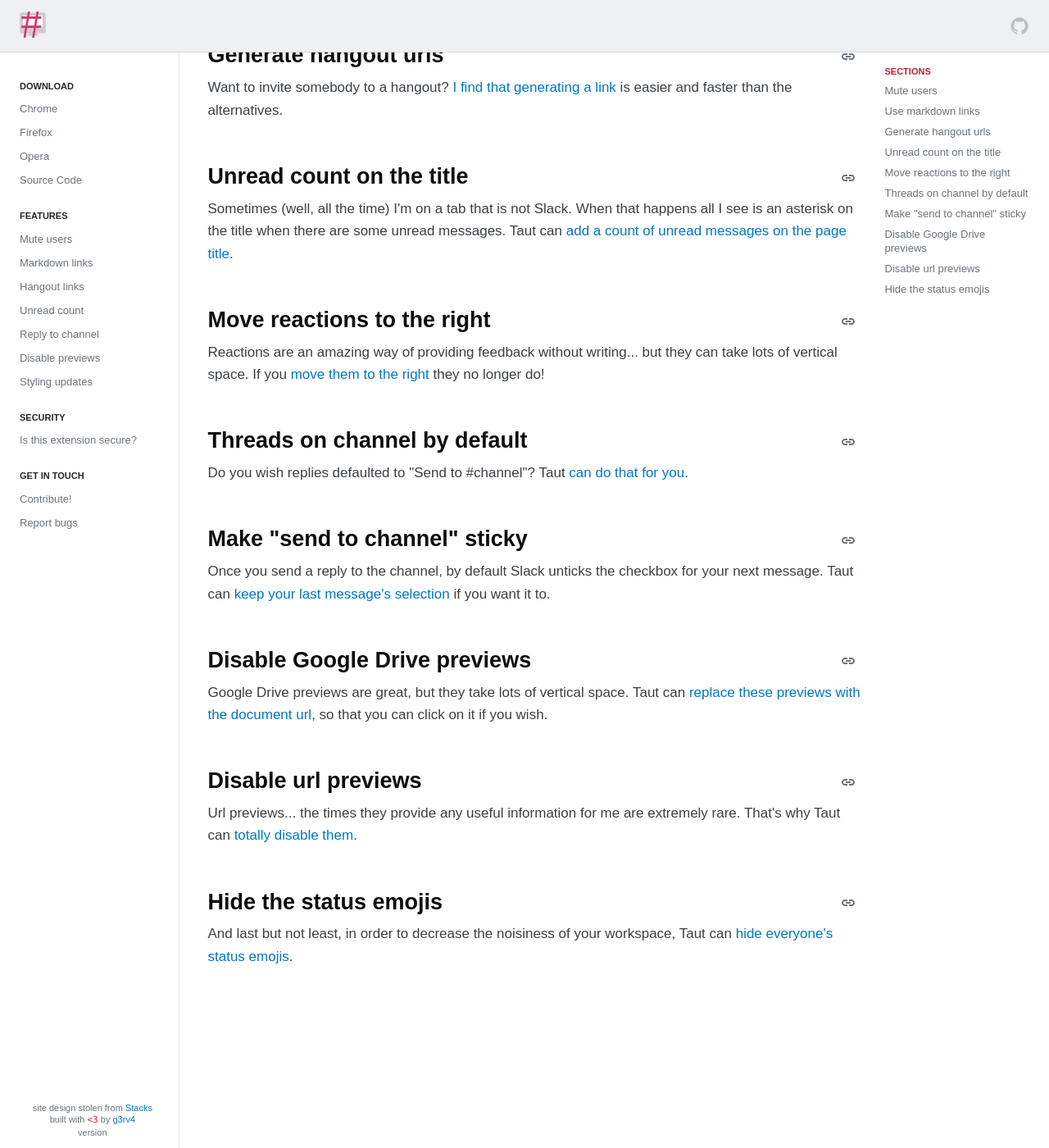
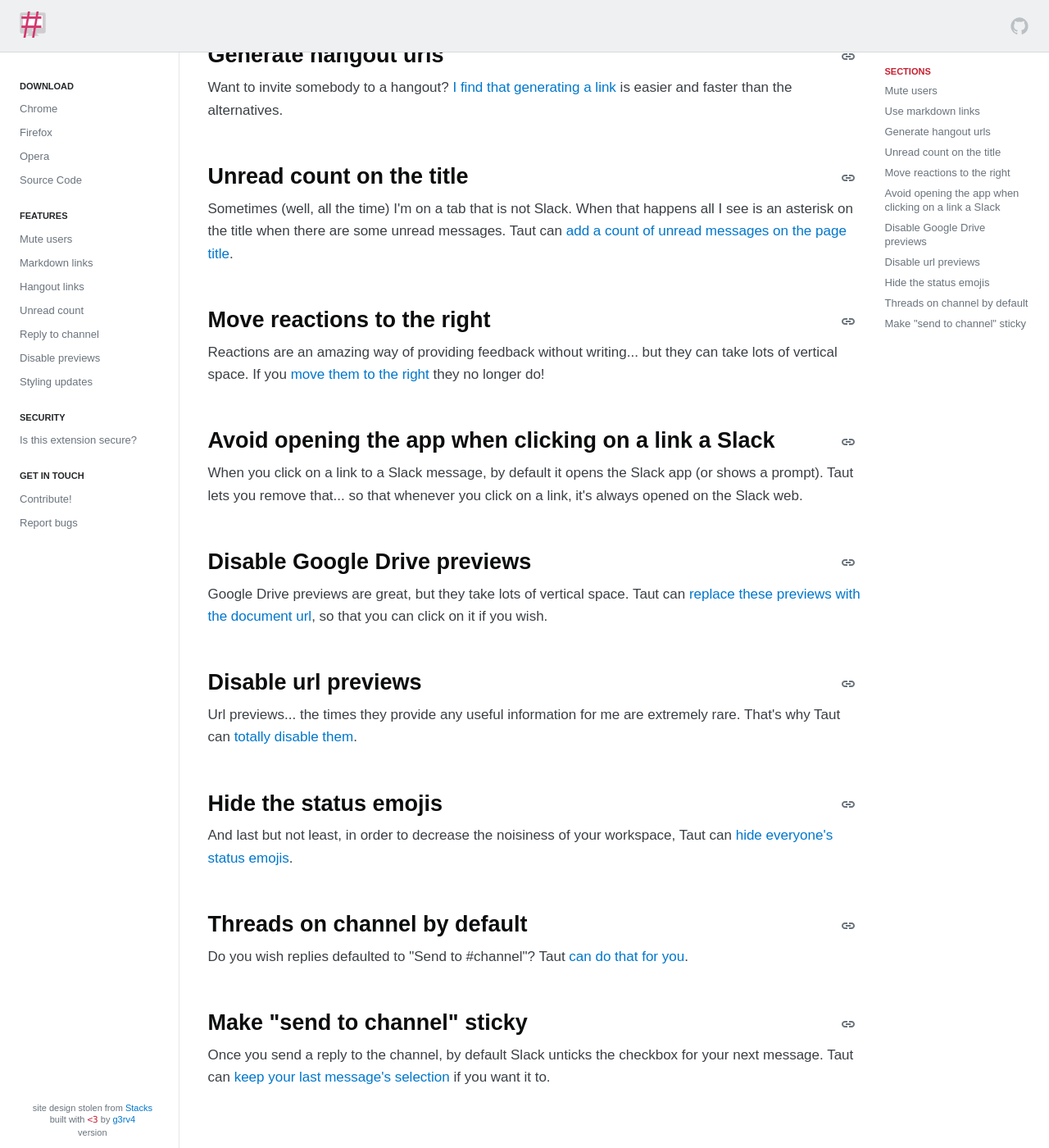
Before and after one commit to g3rv4/refined.chat, a Jekyll site: the page built from index.html, in a window 1280 px wide and 1400 px high, scrolled down 563 px. Shown: the whole window at 82% size. Built offline with Jekyll 4.4.1, drawn with Linux system fonts in a browser that asks for light colours.

Commit message:
Add the newest feature! Avoid opening the Slack app

```diff
--- a/index.html
+++ b/index.html
@@ -33,13 +33,8 @@
 </section>
 
 <section class="stacks-section">
-    {% header h2 | Threads on channel by default %}
-    <p class="stacks-copy">Do you wish replies defaulted to "Send to #channel"? Taut <a href="/reply-to-channel">can do that for you</a>.</p>
-</section>
-
-<section class="stacks-section">
-    {% header h2 | Make "send to channel" sticky %}
-    <p class="stacks-copy">Once you send a reply to the channel, by default Slack unticks the checkbox for your next message. Taut can <a href="/reply-to-channel">keep your last message's selection</a> if you want it to.</p>
+    {% header h2 | Avoid opening the app when clicking on a link a Slack %}
+    <p class="stacks-copy">When you click on a link to a Slack message, by default it opens the Slack app (or shows a prompt). Taut lets you remove that... so that whenever you click on a link, it's always opened on the Slack web.</p>
 </section>
 
 <section class="stacks-section">
@@ -56,3 +51,13 @@
     {% header h2 | Hide the status emojis %}
     <p class="stacks-copy">And last but not least, in order to decrease the noisiness of your workspace, Taut can <a href="/styling-updates#disable-status-emojis">hide everyone's status emojis</a>.</p>
 </section>
+
+<section class="stacks-section">
+    {% header h2 | Threads on channel by default %}
+    <p class="stacks-copy">Do you wish replies defaulted to "Send to #channel"? Taut <a href="/reply-to-channel">can do that for you</a>.</p>
+</section>
+
+<section class="stacks-section">
+    {% header h2 | Make "send to channel" sticky %}
+    <p class="stacks-copy">Once you send a reply to the channel, by default Slack unticks the checkbox for your next message. Taut can <a href="/reply-to-channel#make-reply-to-#channel-sticky">keep your last message's selection</a> if you want it to.</p>
+</section>
```
